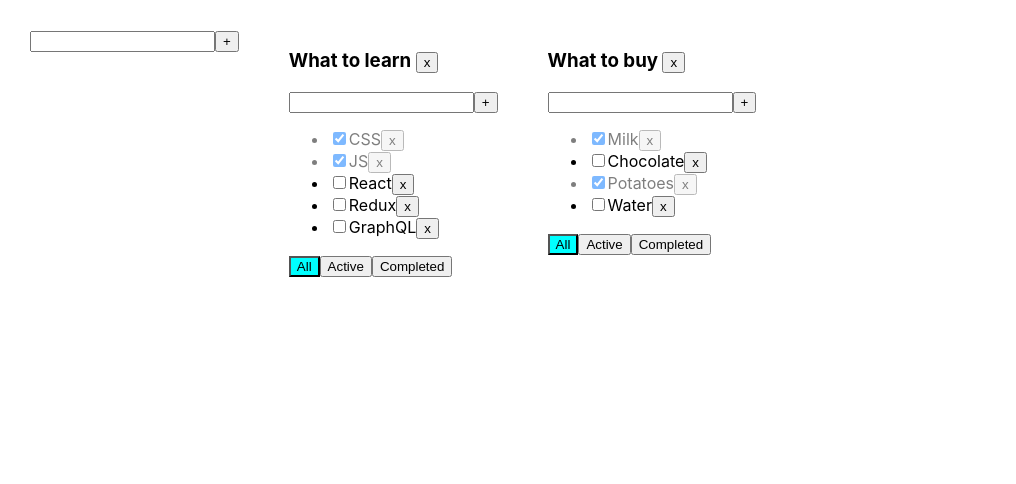
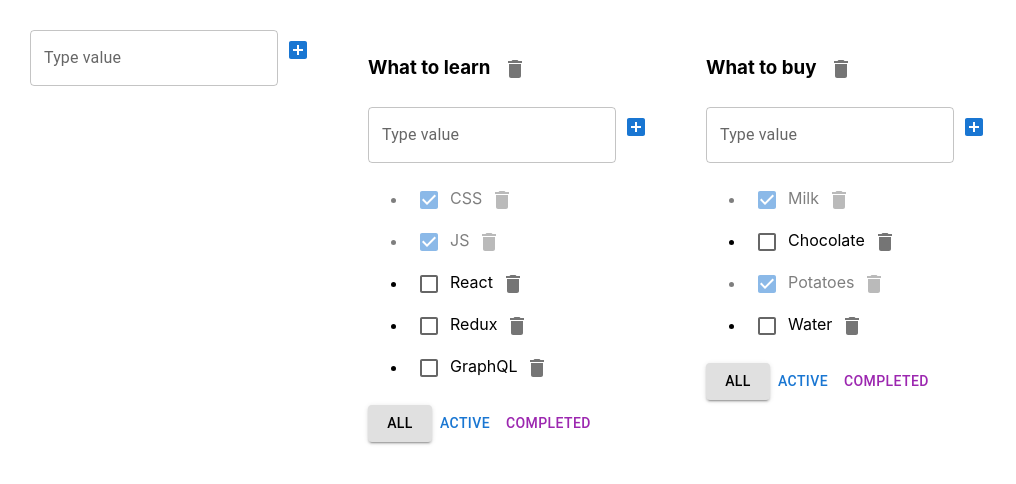
Before and after one commit to VitalikSamusenko/TODO, a React (Create React App) app: page / in a window 1280 px wide. Shown: the top 484 px of the page, without its empty margins (0-1016 px from the left). Built offline with nearby package versions, Linux system fonts and the light colour scheme.

Commit message:
feat: added MUI

```diff
--- a/package.json
+++ b/package.json
@@ -3,6 +3,11 @@
   "version": "0.1.0",
   "private": true,
   "dependencies": {
+    "@emotion/react": "^11.11.1",
+    "@emotion/styled": "^11.11.0",
+    "@fontsource/roboto": "^5.0.8",
+    "@mui/icons-material": "^5.14.14",
+    "@mui/material": "^5.14.14",
     "@testing-library/jest-dom": "^5.17.0",
     "@testing-library/react": "^13.4.0",
     "@testing-library/user-event": "^13.5.0",
--- a/src/AddItemForm.tsx
+++ b/src/AddItemForm.tsx
@@ -1,3 +1,5 @@
+import { AddBox } from "@mui/icons-material";
+import { IconButton, TextField } from "@mui/material";
 import React, { ChangeEvent, KeyboardEvent, useState } from 'react';
 
 export type addItemFormPropsType = {
@@ -28,13 +30,15 @@ export function AddItemForm(props: addItemFormPropsType) {
   };
   return (
     <div>
-      <input
+      <TextField
         value={newTaskTitle}
         onChange={onNewTitleChangeHandler}
         onKeyDown={onKeyDownHandler}
-        className={error ? "error" : ""} />
-      <button onClick={addTask}>+</button>
-      {error && <div className="error-message">field is required</div>}
+        error={!!error}
+        variant={"outlined"}
+        label={"Type value"}
+        helperText={error}/>
+      <IconButton onClick={addTask} color={"primary"}><AddBox/></IconButton>
     </div>
   );
 }
--- a/src/EditableSpan.tsx
+++ b/src/EditableSpan.tsx
@@ -1,3 +1,4 @@
+import { TextField } from "@mui/material";
 import React, { ChangeEvent, useState } from 'react';
 
 type EditableSpanPropsType = {
@@ -22,7 +23,13 @@ export function EditableSpan(props: EditableSpanPropsType) {
 
   return (
     editMode
-    ? <input value={title} onChange={onChangeTitleHandler} onBlur={activateViewMode} autoFocus/>
+    ? <TextField
+      value={title}
+      onChange={onChangeTitleHandler}
+      onBlur={activateViewMode}
+      autoFocus
+      variant={"standard"}
+      />
     : <span onDoubleClick={activateEditMode}>{props.title}</span>
   )
 }
--- a/src/TodoList.tsx
+++ b/src/TodoList.tsx
@@ -2,6 +2,8 @@ import React, { ChangeEvent } from 'react';
 import { FilterValuesType } from "./App";
 import { AddItemForm } from "./AddItemForm";
 import { EditableSpan } from "./EditableSpan";
+import { Button, Checkbox, IconButton } from "@mui/material";
+import { Delete } from "@mui/icons-material";
 
 export type TaskType = {
   id: string
@@ -37,7 +39,7 @@ export function TodoList(props: PropsType) {
   }
   return (
     <div>
-      <h3><EditableSpan title={props.title} onChange={changeTodoListTitle}/> <button onClick={removeTodoList}>x</button></h3>
+      <h3><EditableSpan title={props.title} onChange={changeTodoListTitle}/> <IconButton onClick={removeTodoList}><Delete/></IconButton></h3>
       <AddItemForm addItem={addTask}/>
       <ul>
         {
@@ -45,23 +47,24 @@ export function TodoList(props: PropsType) {
             const onRemoveHandler = () => props.removeTask(el.id, props.id)
             const onChangeStatusHandler = (e: ChangeEvent<HTMLInputElement>) => { props.changeTaskStatus(el.id, e.target.checked, props.id) }
             const onChangeTitleHandler = (newValue: string) => {
-              // props.changeTaskStatus(el.id, e.target.checked, props.id)
               props.changeTaskTitle(el.id, newValue, props.id)
             }
 
-            return <li key={el.id} className={el.isDone ? "is-done" : ""}><input type="checkbox"
-              onChange={onChangeStatusHandler}
-              checked={el.isDone} />
+            return <li key={el.id} className={el.isDone ? "is-done" : ""}>
+              <Checkbox
+                onChange={onChangeStatusHandler}
+                checked={el.isDone}
+                color={"primary"}/>
               <EditableSpan title={el.title} onChange={onChangeTitleHandler}/>
-              <button onClick={onRemoveHandler}>x</button>
+              <IconButton onClick={onRemoveHandler}><Delete/></IconButton>
             </li>
           })
         }
       </ul>
       <div>
-        <button onClick={onAllClickHandler} className={props.filter === "all" ? "active-filter" : ""}>All</button>
-        <button onClick={onActiveClickHandler} className={props.filter === "active" ? "active-filter" : ""}>Active</button>
-        <button onClick={onCompletedClickHandler} className={props.filter === "completed" ? "active-filter" : ""}>Completed</button>
+        <Button variant={props.filter === "all" ? "contained" : "text"} color={"inherit"} onClick={onAllClickHandler} >All</Button>
+        <Button variant={props.filter === "active" ? "contained" : "text"} color={"primary"} onClick={onActiveClickHandler}>Active</Button>
+        <Button variant={props.filter === "completed" ? "contained" : "text"} color={"secondary"} onClick={onCompletedClickHandler}>Completed</Button>
       </div>
     </div>
   );
```
Also changed, not shown: 1 other file (tests, documents, lock files or other folders).
